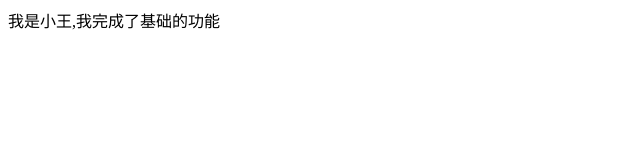
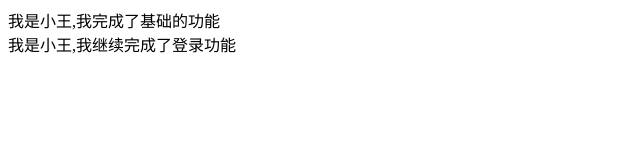
Before and after one commit to yangningrong/myfirst, a plain HTML site: page index.html in a window 1280 px wide. Shown: the whole page, without its empty margins (0-640 px from the left). Drawn offline with Linux system fonts and the light colour scheme.

Commit message:
我是小王,我又完成了登录功能

```diff
--- a/index.html
+++ b/index.html
@@ -9,6 +9,6 @@
 <body>
 
   <div>我是小王,我完成了基础的功能</div>
-
+  <div>我是小王,我继续完成了登录功能</div>
 </body>
 </html>
```
